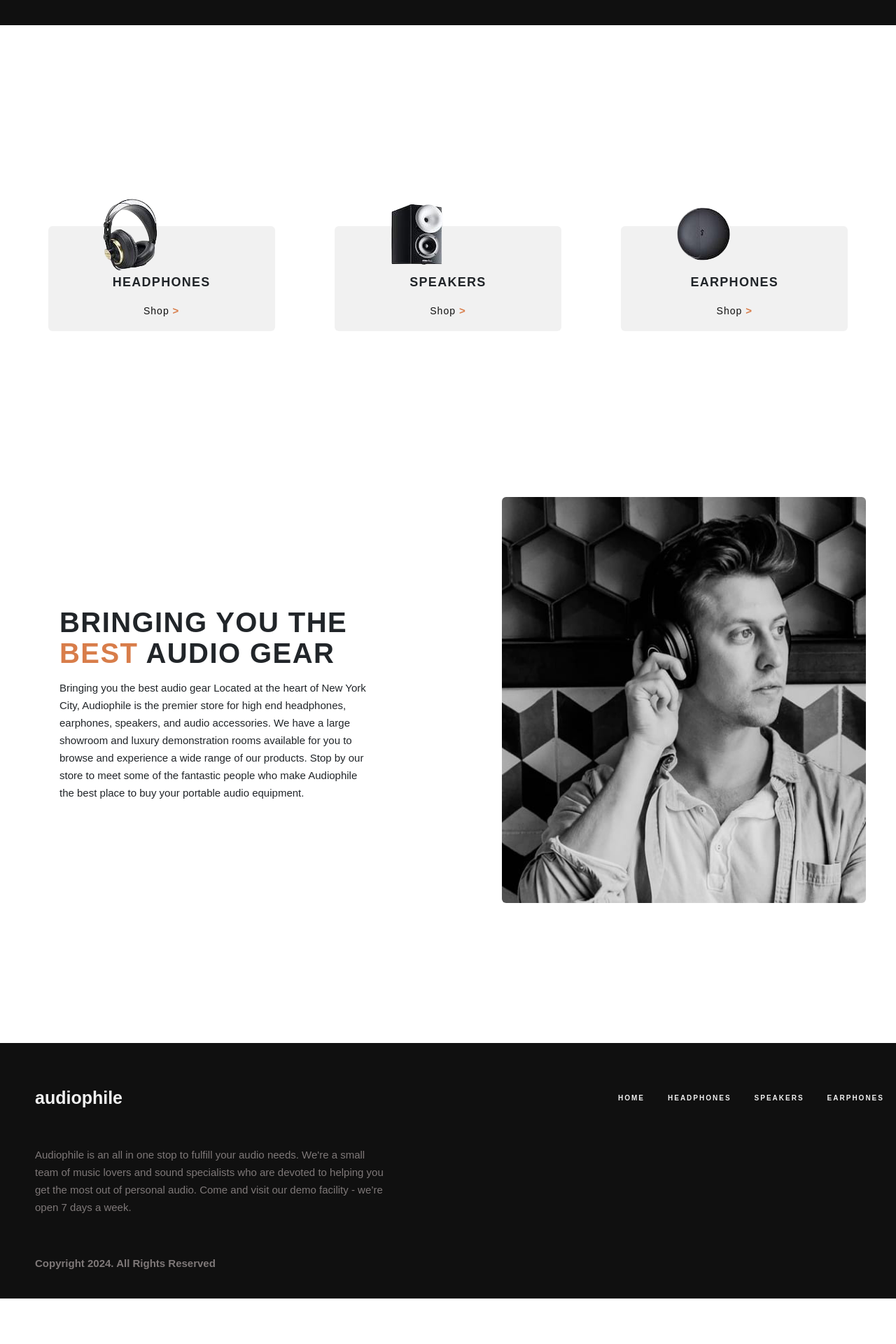
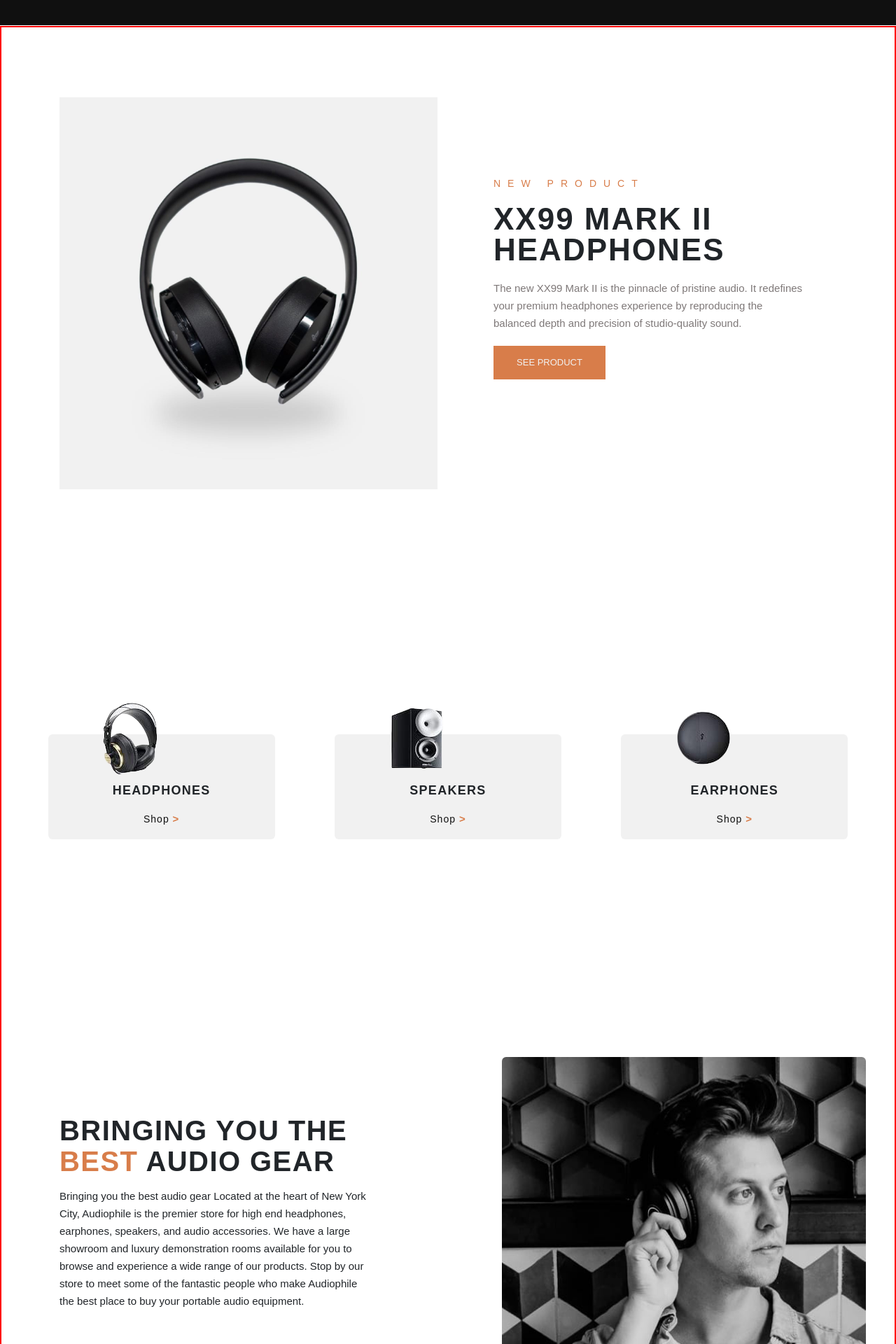
Before and after one commit to IreeHale/audiophile-site, a Next.js app in the folder audio/: page /headphones in a window 1280 px wide. Shown: the part 300-2220 px from the top of the page at 70% size. Built offline with nearby package versions, Linux system fonts and the light colour scheme.

Commit message:
adding last section

```diff
--- a/audio/src/app/headphones/page.js
+++ b/audio/src/app/headphones/page.js
@@ -15,6 +15,15 @@ export default function headphones() {
             <h1>headphones</h1>
         </div>
         <div className="container-two">
+        <div className="studio2-headphones">
+        <div className="studio2-image"></div>
+            <div className="studio2-info">
+                <h2>new product</h2>
+                <h1>xx99 mark II headphones</h1>
+                <p>The new XX99 Mark II is the pinnacle of pristine audio. It redefines your premium headphones experience by reproducing the balanced depth and precision of studio-quality sound.</p>
+                <button>see product</button>
+            </div>
+        </div>
             <ShopLinks />
             <BestGear />
             <Footer />
--- a/audio/src/app/headphones/styles.modules.scss
+++ b/audio/src/app/headphones/styles.modules.scss
@@ -64,9 +64,69 @@ $fourth-color: #FAFAFA;
     flex-direction: column;
     column-count: 1;
     align-items: center;
-    margin-top: 37px;
-    height: 3200px;
+    justify-items: center;
+    margin-top: 1px;
+    height: 3500px;
     width: 100%;
+    border: 2px solid red;
+
+    .studio2-headphones{
+        height: 560px;
+        width: 1110px;
+        margin: 100px 0 100px 0;
+
+
+        .studio2-info{
+            height: 340px;
+            width: 445px;
+            position: relative;
+            top: -445px;
+            left: 620px;
+
+            h2{
+                text-transform: uppercase;
+                font-size: 14px;
+                letter-spacing: 10px;
+                color: $first-color;
+                margin-bottom: 20px;
+            }
+
+            h1{
+                font-weight: bold;
+                line-height: 44px;
+                font-size: 44px;
+                letter-spacing: 2px;
+                width: 445px;
+                text-transform: uppercase;
+                margin-bottom: 20px;
+            }
+
+            p{
+                font-size: 15px;
+                line-height: 25px;
+                color: #7E7878;
+                width: 445px;
+                margin-bottom: 20px;
+            }
+
+            button{
+                background-color: $first-color;
+                text-transform: uppercase;
+                color: $third-color;
+                border: none;
+                width: 160px;
+                height: 48px;
+                font-size: 13px;
+            }
+        }
+
+        .studio2-image{
+            height: 560px;
+            width: 540px;
+            background-image: url('../../../public/img/product-xx99-mark-two-headphones/desktop/image-category-page-preview.jpg');
+            background-size: contain;
+        }
+    }
 
     .link-container{
         margin-top: 100px;
@@ -82,19 +142,19 @@ $fourth-color: #FAFAFA;
 
             .headphone-image{
                 position: absolute;
-                top: 560px;
+                top: 1280px;
                 right: 1020px;
             }
 
             .speaker-image{
                 position: absolute;
-                top: 560px;
+                top: 1280px;
                 right: 610px;
             }
 
             .earphones-image{
                 position: absolute;
-                top: 560px;
+                top: 1280px;
                 right: 200px;
             }
 
@@ -168,8 +228,68 @@ $fourth-color: #FAFAFA;
 
         .best-gear{
             position: absolute;
-            top: 1010px;
+            top: 1810px;
             border-radius: 6px;
         }
     }
+
+    .footer{
+        height: 365px;
+        width: 100%;
+        margin-top: 195px;
+        padding: 50px;
+        background-color: $second-color;
+
+        nav{
+            .navbar-brand{
+                color: $third-color;
+                font-weight: bold;
+                margin-right: 700px;
+                font-size: 25px;
+            }
+
+            .navbar-nav{
+
+                .nav-link{
+                    color: $third-color;
+                    font-size: 10px;
+                    text-transform: uppercase;
+                    letter-spacing: 2px;
+                    line-height: 25px;
+                    font-weight: bold;
+                    padding-right: 25px;
+                }
+            }
+        }
+
+        .conclusion{
+            color: #7E7878;
+            font-size: 15px;
+            line-height: 25px;
+            width: 500px;
+            margin: 40px 0 60px 0;
+        }
+
+        .copyright{
+            color: #7E7878;
+            font-weight: bold;
+            font-size: 15px;
+        }
+
+        .social-media{
+            width: 260px;
+            height: 50px;
+            position: absolute;
+            top: 2480px;
+            border: 1px solid blue;
+
+
+
+            a{
+                padding-right: 25px;
+                color: $third-color;
+                cursor: pointer;
+            }
+        }
+    }
 }
```
